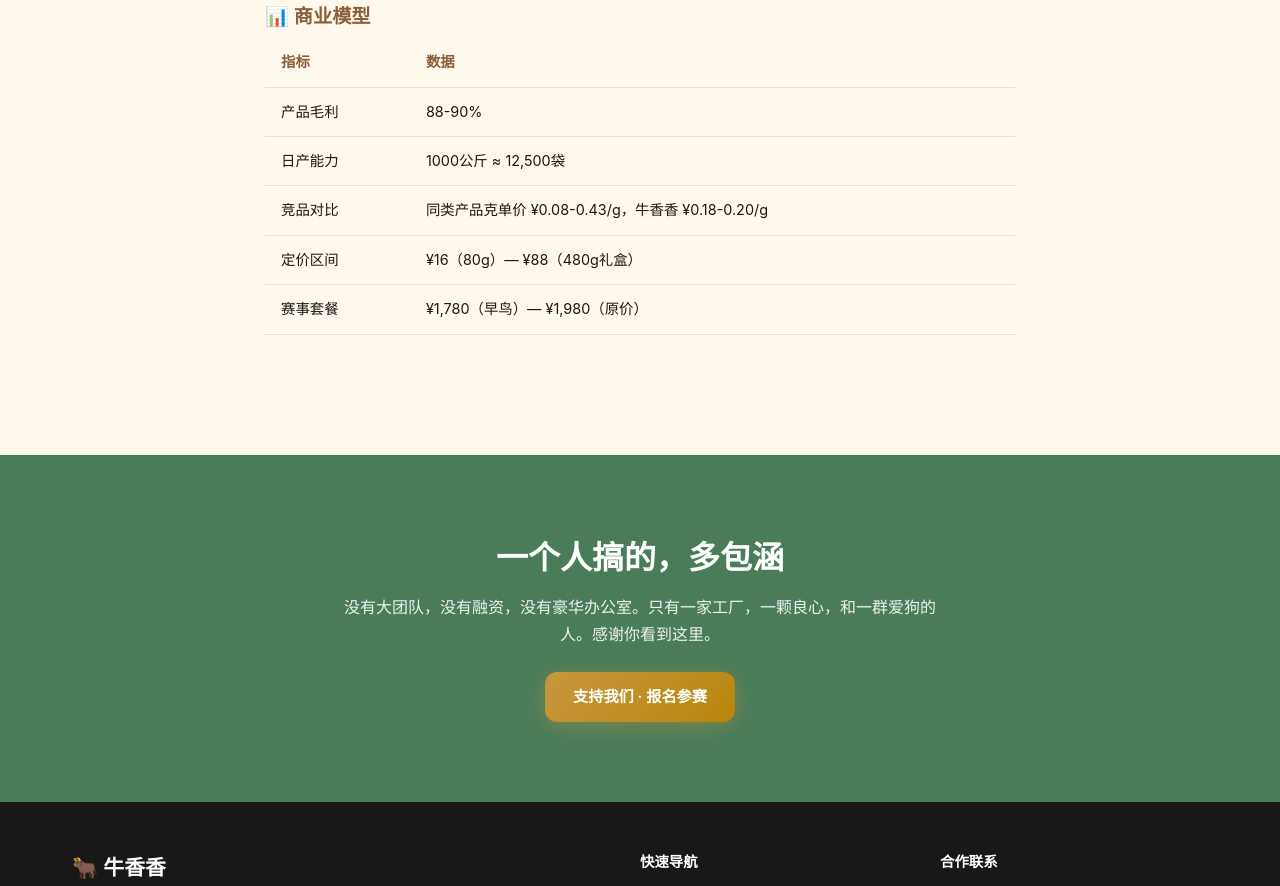
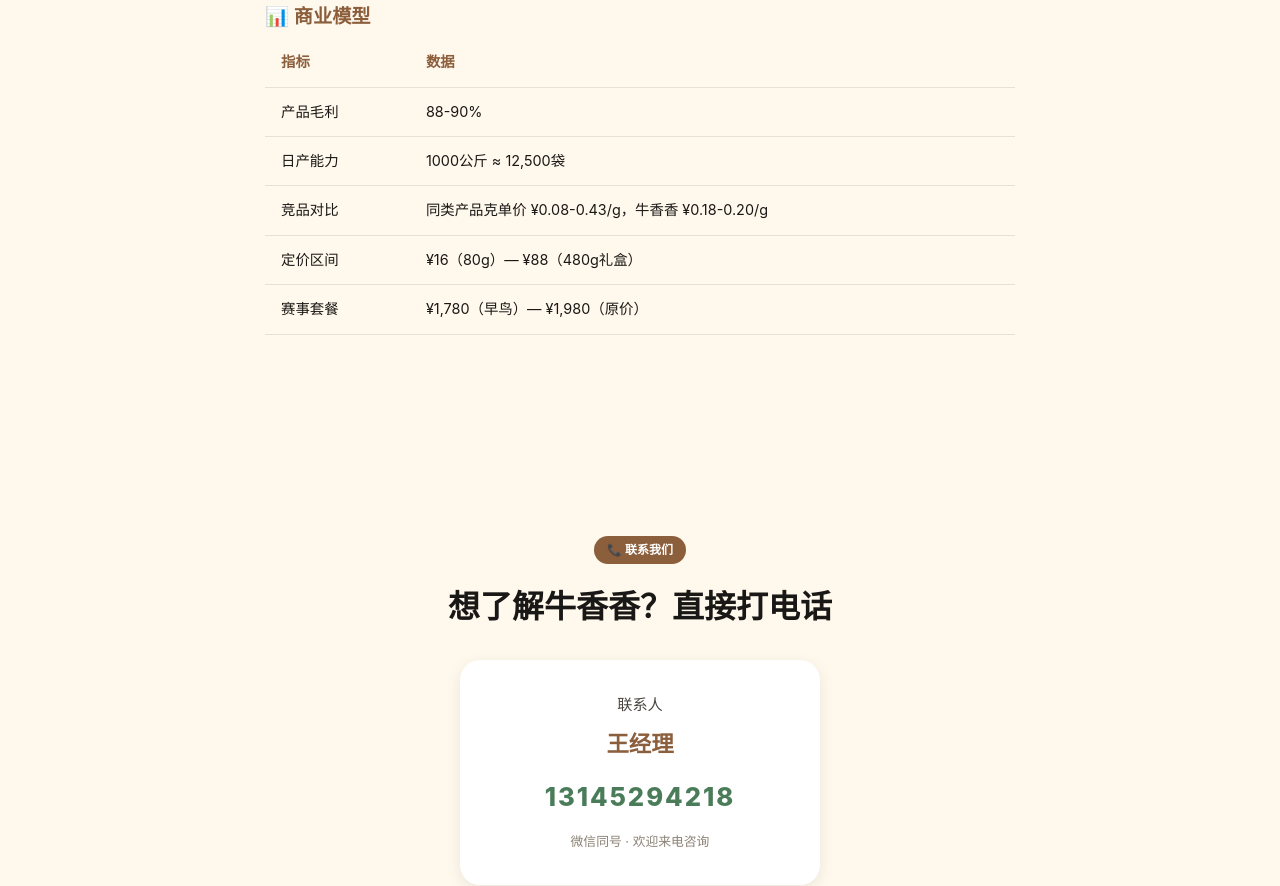
Before and after one commit to wangjinguang3000/niuxiangxiang, a website: page about.html in a window 1280 px wide. Shown: the part 1914-2800 px from the top of the page. Drawn offline with Linux system fonts and the light colour scheme.

Commit message:
添加联系方式：王经理 13145294218

```diff
--- a/about.html
+++ b/about.html
@@ -107,6 +107,19 @@
   </div>
 </section>
 
+<section class="section" style="background:var(--cream);">
+  <div class="container" style="text-align:center;">
+    <span class="section-tag">📞 联系我们</span>
+    <h2 style="margin-top:.5rem;">想了解牛香香？直接打电话</h2>
+    <div style="margin:2rem auto;max-width:360px;background:var(--white);border-radius:var(--radius-lg);padding:2rem;box-shadow:var(--shadow-md);">
+      <p style="font-size:.95rem;color:var(--gray-700);margin-bottom:.5rem;">联系人</p>
+      <p style="font-size:1.4rem;font-weight:700;color:var(--brown);">王经理</p>
+      <p style="font-size:1.6rem;font-weight:800;color:var(--green);margin:.75rem 0;letter-spacing:2px;">13145294218</p>
+      <p style="font-size:.8rem;color:var(--gray-500);">微信同号 · 欢迎来电咨询</p>
+    </div>
+    <p style="font-size:.85rem;color:var(--gray-600);max-width:500px;margin:0 auto;">关于产品、赛事、合作，有任何问题直接联系王经理。一个人搞的，回复可能不及时，但一定回。</p>
+  </div>
+</section>
 <section class="section" style="background:var(--green);color:var(--white);text-align:center;">
   <div class="container">
     <h2 style="color:var(--white);">一个人搞的，多包涵</h2>
@@ -122,7 +135,7 @@
       <div><h4>快速导航</h4><a href="event.html">赛事介绍</a><a href="register.html">报名参赛</a><a href="products.html">产品中心</a><a href="diary.html">创业日记</a></div>
       <div><h4>合作联系</h4><a href="cooperation.html">宠物店/达人合作</a><a href="sponsor.html">品牌赞助</a><a href="franchise.html">招商加盟</a><a href="about.html">关于我们</a></div>
     </div>
-    <div class="footer-bottom"><p>© 2026 牛香香 · 草原人宠互动季 | 一个人搞的，多包涵。🐾</p></div>
+    <div class="footer-bottom"><p>© 2026 牛香香 · 草原人宠互动季 | 联系人：王经理 13145294218 | 一个人搞的，多包涵。🐾</p></div>
   </div>
 </footer>
 <a href="register.html" class="fab">📋</a>
```
Also changed, not shown: community.html (+1 -1 lines), cooperation.html (+1 -1 lines), diary.html (+1 -1 lines), event.html (+1 -1 lines), franchise.html (+1 -1 lines), index.html (+1 -1 lines), package.json (added, +20 -0 lines), products.html (+1 -1 lines), register.html (+1 -1 lines), sponsor.html (+1 -1 lines), videos.html (+1 -1 lines), 1 other file.
